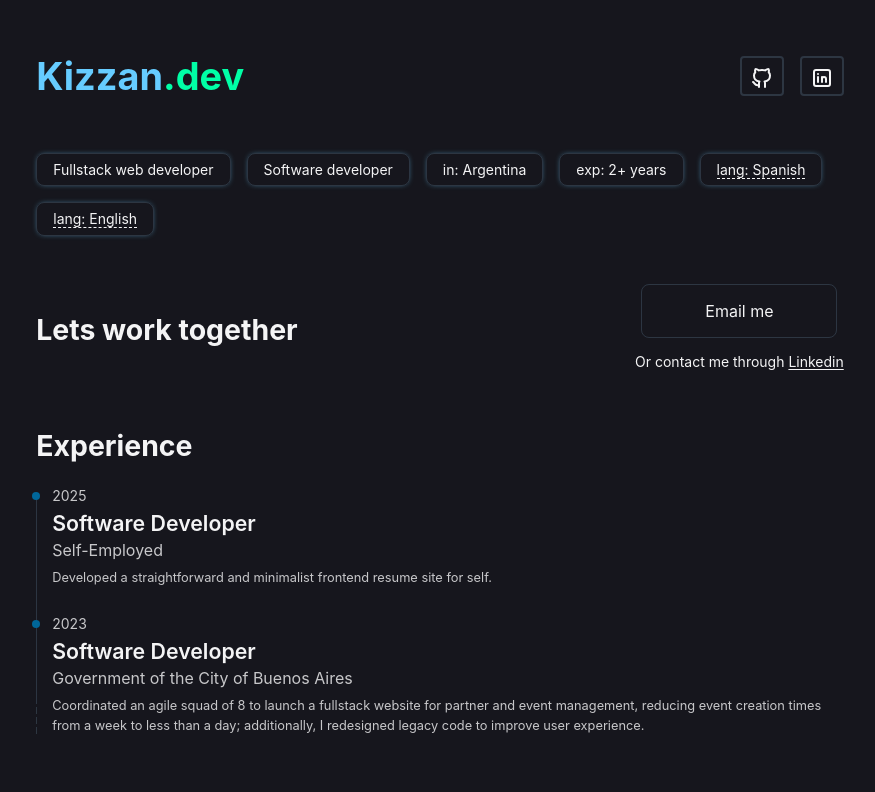
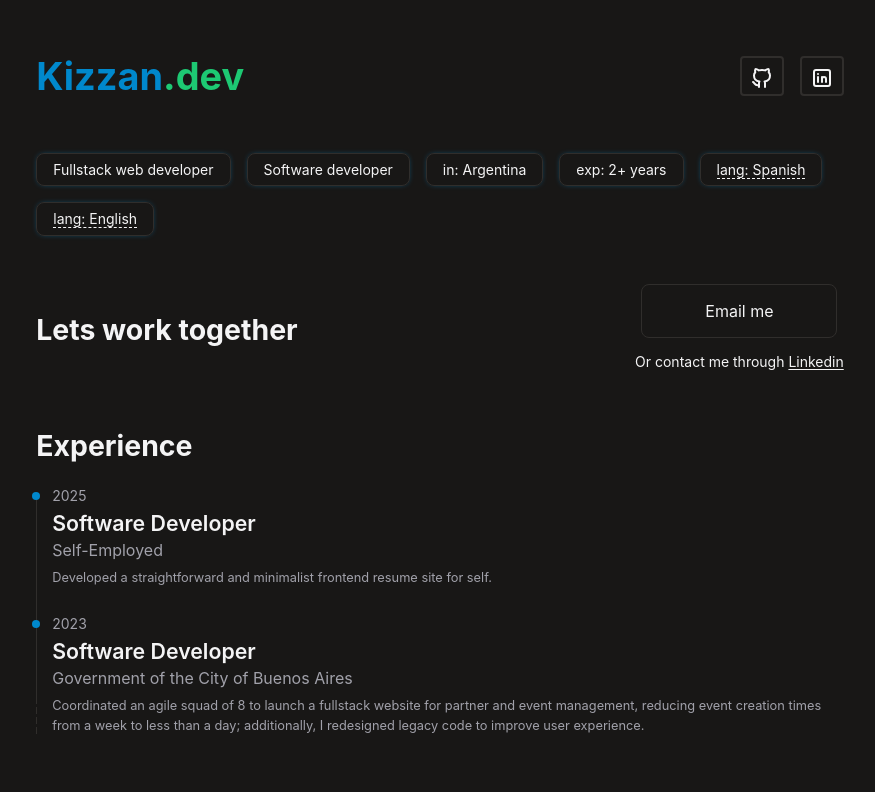
Before and after one commit to kizzandev/cv, a React (Vite) app: page / in a window 1280 px wide. Shown: the top 792 px of the page, without its empty margins (195-1070 px from the left). Built offline with nearby package versions, Linux system fonts and the light colour scheme; no server answers; the HTML template or start-up script is replaced by a standard one.

Commit message:
branding

```diff
--- a/src/App.tsx
+++ b/src/App.tsx
@@ -28,8 +28,8 @@ export default function App() {
   }, [lang]);
 
   return (
-    <article className="min-h-screen bg-[var(--bg-primary)] px-[16px] py-[48px] text-[var(--text-color)]">
-      <main className="_max-w-7xl mx-auto flex max-w-[80ch] flex-col gap-[48px] selection:bg-[var(--color-primary-light)] selection:text-[var(--text-color)]">
+    <article className="min-h-screen bg-[var(--brand-grey)] px-[16px] py-[48px] text-[var(--brand-grey-light)]">
+      <main className="_max-w-7xl mx-auto flex max-w-[80ch] flex-col gap-[48px] selection:bg-[var(--brand-green)] selection:text-[var(--brand-grey)] **:focus:border-[var(--brand-blue)] **:focus:outline-none">
         <Header dict={dict} />
         <Tags dict={dict} setLang={setLang} />
         <CallToAction dict={dict} />
--- a/src/components/CallToAction.tsx
+++ b/src/components/CallToAction.tsx
@@ -10,16 +10,16 @@ export default function CallToAction({ dict: dict }: { dict: Dictionary }) {
       </section>
       <section className="flex h-full flex-col items-center justify-end gap-[8px]">
         <a
-          className="w-full max-w-[max(50%,_196px)] focus:text-[var(--color-primary-dark)]"
+          className="w-full max-w-[max(50%,_196px)] rounded-lg border border-[var(--brand-grey-low)] transition-colors duration-300 hover:border-[var(--brand-blue)] focus:text-[var(--brand-green)]"
           href="mailto:kevin@kizzan.dev"
           target="_blank"
           rel="noreferrer"
         >
-          <p className="flex h-full w-full cursor-pointer items-center justify-center rounded-lg border border-[var(--bg-secondary)] bg-transparent px-[24px] py-[8px] transition-colors duration-300 hover:border-[var(--color-primary-light)]">
+          <p className="flex h-full w-full cursor-pointer items-center justify-center bg-transparent px-[24px] py-[8px]">
             {dict.callToAction.email}
           </p>
         </a>
-        <span className="!text-sm [&>a]:underline [&>a]:underline-offset-2 [&>a]:transition-colors [&>a]:duration-300 [&>a]:hover:text-[var(--color-primary-dark)] [&>a]:focus:text-[var(--color-primary-dark)]">
+        <span className="!text-sm [&>a]:underline [&>a]:underline-offset-2 [&>a]:transition-colors [&>a]:duration-300 [&>a]:hover:text-[var(--brand-green)] [&>a]:focus:text-[var(--brand-green)]">
           {dict.callToAction.linkedin}{" "}
           <a
             href="https://www.linkedin.com/messaging/compose/?recipient=kevinzanzi"
--- a/src/components/Experience.tsx
+++ b/src/components/Experience.tsx
@@ -8,7 +8,7 @@ export default function Experience({ dict: dict }: { dict: Dictionary }) {
       <h2 className="!text-[calc(var(--h4))]">{dict.experience.title}</h2>
       <section className="flex flex-row gap-4">
         <div
-          className={`before:absolute before:top-2 before:bottom-8 before:w-px before:bg-[var(--bg-secondary)] after:absolute after:bottom-0 after:h-8 after:w-px after:bg-[linear-gradient(transparent_33%,_var(--bg-secondary)_0%)] after:bg-[length:1px_10px] after:bg-repeat-y`}
+          className={`before:absolute before:top-2 before:bottom-8 before:w-px before:bg-[var(--brand-grey-low)] after:absolute after:bottom-0 after:h-8 after:w-px after:bg-[linear-gradient(transparent_33%,_var(--brand-grey-low)_0%)] after:bg-[length:1px_10px] after:bg-repeat-y`}
         ></div>
         <ul className="flex flex-col gap-[24px]">
           {dict.experience.items.slice(0, ITEMS_PER_PAGE).map((item, idx) => {
@@ -17,9 +17,9 @@ export default function Experience({ dict: dict }: { dict: Dictionary }) {
             return (
               <li
                 key={idx}
-                className="before:absolute before:top-2 before:-left-5 before:size-2 before:rounded-full before:bg-[var(--color-primary-light)]"
+                className="before:absolute before:top-2 before:-left-5 before:size-2 before:rounded-full before:bg-[var(--brand-blue)]"
               >
-                <p className="!text-sm !leading-6 text-pretty text-[var(--text-color-secondary)]">
+                <p className="!text-sm !leading-6 text-pretty text-[var(--brand-grey-light-low)]">
                   {isSameDate
                     ? `${item.date_start}`
                     : `${item.date_start} - ${item.date_end}`}
@@ -27,10 +27,10 @@ export default function Experience({ dict: dict }: { dict: Dictionary }) {
                 <h3 className="!text-[calc(var(--h5))] !font-semibold">
                   {item.title}
                 </h3>
-                <h4 className="!text-[calc(var(--p))] !leading-5 text-pretty text-[var(--text-color-secondary)]">
+                <h4 className="!text-[calc(var(--p))] !leading-5 text-pretty text-[var(--brand-grey-light-low)]">
                   {item.org}
                 </h4>
-                <p className="mt-2 !text-[calc(var(--small-low))] !leading-5 text-pretty text-[var(--text-color-secondary)]">
+                <p className="mt-2 !text-[calc(var(--small-low))] !leading-5 text-pretty text-[var(--brand-grey-light-low)]">
                   {item.desc}
                 </p>
               </li>
--- a/src/components/Header.tsx
+++ b/src/components/Header.tsx
@@ -5,9 +5,9 @@ import LinkedIn from "../icons/linkedIn";
 export default function Header({ dict: dict }: { dict: Dictionary }) {
   return (
     <header className="sd:gap-0 flex flex-col items-center justify-between gap-2 sm:flex-row">
-      <h1 className="self-start !text-[calc(var(--h3))] text-[var(--color-primary-dark)]">
+      <h1 className="self-start !text-[calc(var(--h3))] text-[var(--brand-blue)]">
         Kizzan
-        <span className="text-[var(--color-accent-dark)]">.dev</span>
+        <span className="text-[var(--brand-green)]">.dev</span>
       </h1>
       <ul className="flex flex-row items-center gap-4 self-end sm:self-auto">
         <li className="flex items-center justify-center">
@@ -16,7 +16,7 @@ export default function Header({ dict: dict }: { dict: Dictionary }) {
             target="_blank"
             rel="noreferrer"
             aria-label={dict.header.labels.github}
-            className="inline-flex items-center justify-center rounded border-2 border-[var(--bg-secondary)] px-2 py-1 text-[var(--text-color)] transition-colors duration-300 hover:cursor-pointer hover:border-[var(--color-primary-light)] focus:text-[var(--color-primary-dark)]"
+            className="inline-flex items-center justify-center rounded border-2 border-[var(--brand-grey-low)] px-2 py-1 text-[var(--brand-grey-light)] transition-colors duration-300 hover:cursor-pointer hover:border-[var(--brand-blue)] focus:text-[var(--brand-green)]"
           >
             <Github className="mt-1" />
           </a>
@@ -27,7 +27,7 @@ export default function Header({ dict: dict }: { dict: Dictionary }) {
             target="_blank"
             rel="noreferrer"
             aria-label={dict.header.labels.linkedin}
-            className="inline-flex items-center justify-center rounded border-2 border-[var(--bg-secondary)] px-2 py-1 text-[var(--text-color)] transition-colors duration-300 hover:cursor-pointer hover:border-[var(--color-primary-light)] focus:text-[var(--color-primary-dark)]"
+            className="inline-flex items-center justify-center rounded border-2 border-[var(--brand-grey-low)] px-2 py-1 text-[var(--brand-grey-light)] transition-colors duration-300 hover:cursor-pointer hover:border-[var(--brand-blue)] focus:text-[var(--brand-green)]"
           >
             <LinkedIn className="mt-1" />
           </a>
--- a/src/components/Tags.tsx
+++ b/src/components/Tags.tsx
@@ -35,11 +35,11 @@ export default function Tags({
           return (
             <li
               key={idx}
-              className="rounded-lg border border-[var(--bg-secondary)] text-sm shadow-[0_0_6px_-3px_var(--color-primary-dark)] [&>]:py-1 [&>*]:px-2 [&>*]:md:px-4"
+              className="rounded-lg border border-[var(--brand-grey-low)] text-sm shadow-[0_0_6px_-3px_var(--brand-blue)] [&>]:py-1 [&>*]:px-2 [&>*]:md:px-4"
             >
               {isLang ? (
                 <button
-                  className="h-full w-full cursor-pointer transition-colors duration-300 hover:text-[var(--color-primary-dark)] focus:text-[var(--color-primary-dark)]"
+                  className="h-full w-full cursor-pointer transition-colors duration-300 hover:text-[var(--brand-green)] focus:text-[var(--brand-green)]"
                   onClick={() => setLang(langCode)}
                   aria-label={label}
                 >
--- a/src/index.css
+++ b/src/index.css
@@ -10,21 +10,13 @@
   -webkit-font-smoothing: antialiased;
   -moz-osx-font-smoothing: grayscale;
 
-  --bg-primary: #16161d;
-  --bg-secondary: hsla(205, 49%, 69%, 0.2);
-
-  --text-color: hsl(240, 5%, 96%);
-  --text-color-secondary: hsl(240, 5%, 96%, 0.8);
-
-  --color-primary-light: hsl(200, 100%, 30%);
-  --color-primary-light-hover: hsl(200, 100%, 30%, 0.65);
-  --color-primary-dark: #66ccff;
-
-  --color-secondary-light: #89b6d7;
-  --color-secondary-dark: #285676;
-
-  --color-accent-light: #006f47;
-  --color-accent-dark: #00ffa6;
+  --brand-blue: hsl(200, 100%, 40%);
+  --brand-green: hsl(150, 75%, 45%);
+  /* --brand-purple: hsl(298, 100%, 29%); */
+  --brand-grey: hsl(30, 5%, 9%);
+  --brand-grey-low: hsl(30, 5%, 18%);
+  --brand-grey-light: hsl(240, 5%, 96%);
+  --brand-grey-light-low: hsl(240, 5%, 65%);
 
   --border-radius-4: 4px;
   --border-radius-8: 8px;
```
Also changed, not shown: src/components/Blog.tsx (+7 -7 lines).
